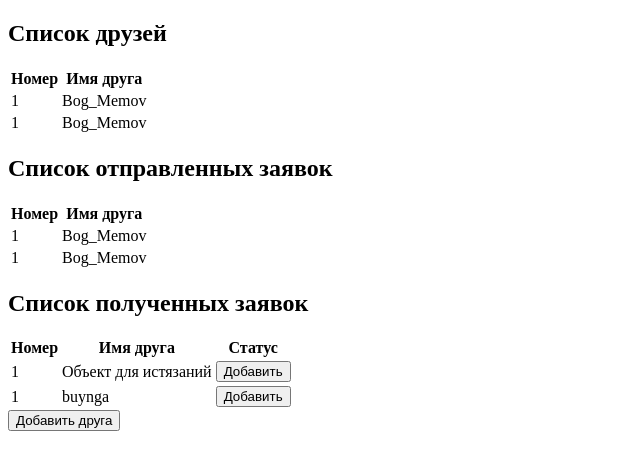
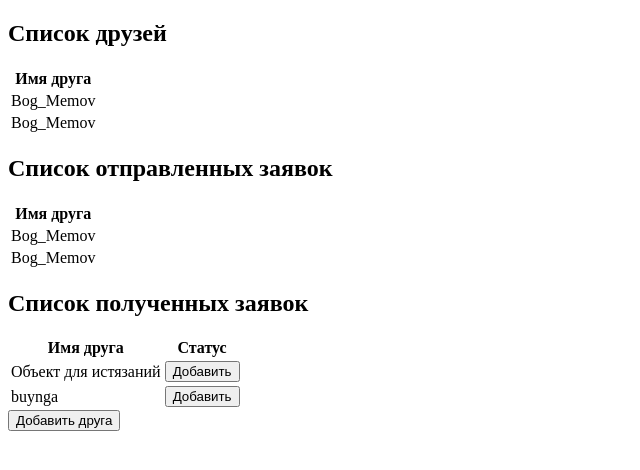
Before and after one commit to Ertshaker/MemeTravel, a Django app: template templates/friends.html in a window 1280 px wide. Shown: the top 470 px of the page, without its empty margins (0-640 px from the left). Run offline with Django 5.2, Linux system fonts and the light colour scheme; the template is opened without the code that fills it: values that come from a table or form of the project are taken from there, others are empty; data comes from the database, SQL or seed files in the repository; both versions use the stored data as it was after the commit.

```diff
--- a/Site/views.py
+++ b/Site/views.py
@@ -184,7 +184,7 @@ def friends_view(request):
     sended_requests = Friend.objects.filter(user_id=user.id, accepted=False)
     got_requests = Friend.objects.filter(friend_id=user.id, accepted=False)
     return render(request, 'friends.html',
-                  {'friends': friends, 'sended_requests': sended_requests, 'got_requests': got_requests})
+                  {'friends': friends, 'sended_requests': sended_requests, 'got_requests': got_requests, 'user':user})
 
 
 def friends_add(request):
--- a/templates/encyclopedia.html
+++ b/templates/encyclopedia.html
@@ -11,7 +11,7 @@
     <tr><th>Номер</th><th>Название</th><th>Популярность</th><th>Картиночка</th></tr>
     {% for meme in memes %}
         <tr><td>{{ meme.id }}</td><td>{{ meme.name }}</td>
-            <td>{{ meme.popularity }}</td><td> <img src="{{meme.path_to_img.url}}" width="120" height="120" /></td></tr>
+            <td>{{ meme.popularity }}</td><td> <img src="{{meme.path_to_img.url}}" height="120" /></td></tr>
     {% endfor %}
 </table>
         <button onclick="location.href = '/create/meme'">Добавить новый мем</button>
--- a/templates/friends.html
+++ b/templates/friends.html
@@ -8,9 +8,14 @@
 <h2>Список друзей</h2>
 <table>
     {% if friends %}
-        <tr><th>Номер</th><th>Имя друга</th></tr>
+        <tr><th>Имя друга</th></tr>
         {% for friend in friends %}
-            <tr><td>1</td><td>{{ friend.friend_id }}</td></tr>
+            {% if user != friend.friend_id %}
+                <tr><td>{{ friend.friend_id }}</td></tr>
+            {% else %}
+                <tr><td>{{ friend.user_id }}</td></tr>
+            {% endif %}
+
         {% endfor %}
     {% else %}
         У вас пока еще нет друзей! Вы их обязательно заимеете(в жопу)
@@ -21,9 +26,9 @@
 {% if sended_requests %}
 <h2>Список отправленных заявок</h2>
 <table>
-        <tr><th>Номер</th><th>Имя друга</th></tr>
+        <tr><th>Имя друга</th></tr>
         {% for friend in sended_requests %}
-            <tr><td>1</td><td>{{ friend.friend_id }}</td></tr>
+            <tr><td>{{ friend.friend_id }}</td></tr>
         {% endfor %}
     {% endif %}
 
@@ -32,9 +37,9 @@
 {% if got_requests %}
 <h2>Список полученных заявок</h2>
 <table>
-    <tr><th>Номер</th><th>Имя друга</th><th>Статус</th></tr>
+    <tr><th>Имя друга</th><th>Статус</th></tr>
         {% for friend in got_requests %}
-            <tr><td>1</td><td>{{ friend.user_id }}</td><td><button>Добавить</button></td></tr>
+            <tr><td>{{ friend.user_id }}</td><td><button>Добавить</button></td></tr>
         {% endfor %}
     {% endif %}
 
```
Also changed, not shown: db.sqlite3, media/memes/photo_2024-03-08_21-42-17_qxcK05I.jpg (added).
